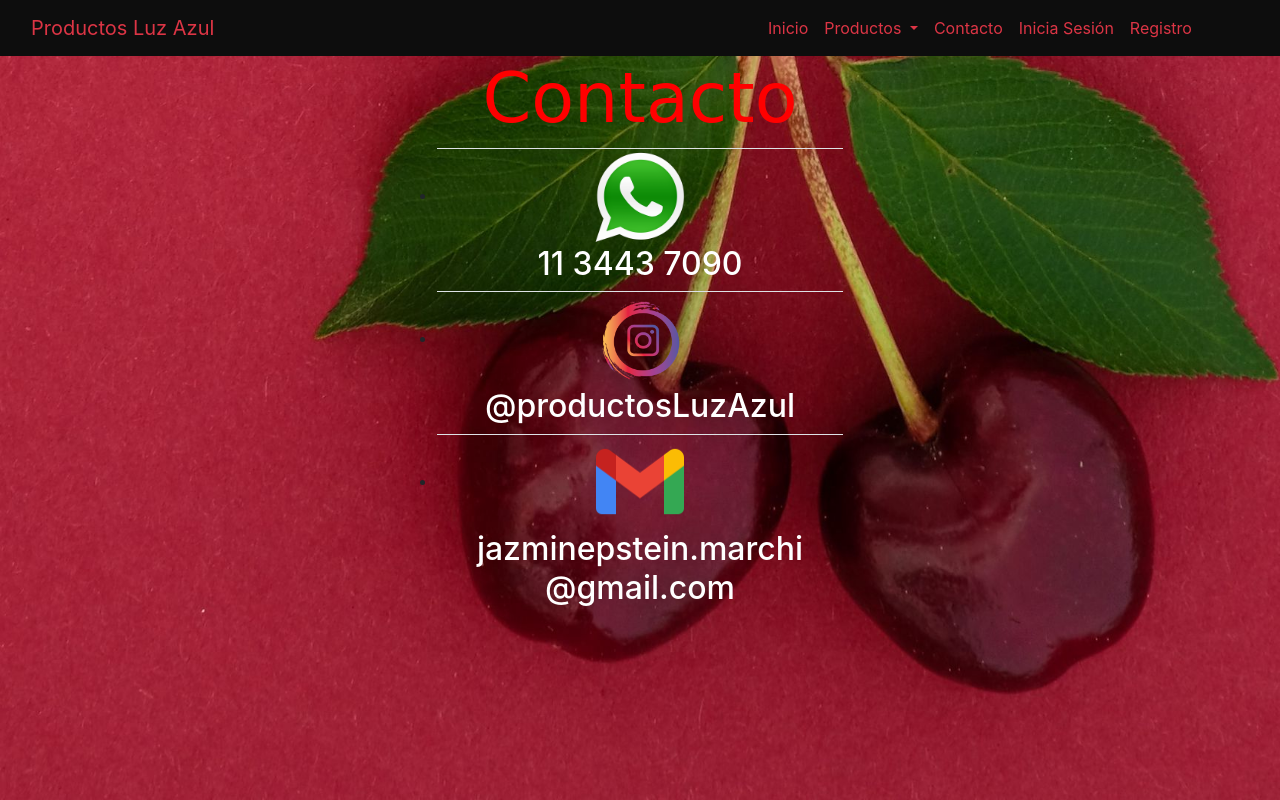
After one commit to TomasWettstein/luzazul, a PHP site: page /contacto.php in a window 1280 px wide. The commit adds this page. Run offline with PHP 8.4, Linux system fonts and the light colour scheme; data that the repository does not hold is empty; some libraries are stand-ins or nearby versions; some web fonts are replaced.

Commit message:
Modifico clases CSS, agrego funcionalidad de editar categoria, y hago pagina de contacto

```diff
--- a/luzazul/clases/validador.php
+++ b/luzazul/clases/validador.php
@@ -115,9 +115,25 @@ class Validador{
         $categoriaId = $datos['categoria'];
         if(empty($nombre)){
             $errores['nombre'] = "Debe introducir un nombre";
-        } if(empty($portada['portada']['tmp_name'])){
+        }
+        if(empty($portada['portada']['tmp_name']))
+        {
             $errores['portada'] = "Debe agregar una imagen del producto";
         }
         return $errores;
     }
+    public static function validarEditarCategoria($datos)
+    {
+        $errores = [];
+        $nombre = $datos['nombre'];
+        $precio = trim($datos['precio']);
+        if (empty($nombre))
+        {
+            $errores['nombre'] = "El campo nombre es obligatorio";
+        }
+        if ($precio <= 0) {
+            $errores['precio'] = "El campo precio es obligatorio";
+        }
+        return $errores;
+    }
 }
--- a/luzazul/config/conexion.php
+++ b/luzazul/config/conexion.php
@@ -155,6 +155,15 @@ class Conexion{
         $modificar = $db->prepare($sql);
         $modificar->execute();
     }
+    public static function modificarCategoria($datos, $id)
+    {
+        $nombre = $datos['nombre'];
+        $precio = $datos['precio'];
+        $db = Conexion::conectar();
+        $sql = "UPDATE `luzazul` . `categorias` SET `nombre` = '$nombre' , `precio` = '$precio' WHERE(`id` = '$id');";
+        $modificar = $db->prepare($sql);
+        $modificar->execute();
+    }
     public static function eliminarImagenesProducto($id)
     {
         $db = Conexion::conectar();
--- /dev/null
+++ b/luzazul/contacto.php
@@ -0,0 +1,24 @@
+<?php session_start();
+require_once("loader.php");
+require_once('partials/header.php');
+?>
+<body>
+    <?php require_once('partials/nav.php'); ?>
+    <h2 class = "-titulo">Contacto</h2>
+    <section class = "col-12">
+        <ul class  = "col-12">
+            <li class = "col-12 col-md-4 offset-md-4 border-top">
+                <img src="img/wpp.png" alt="" class = "col-6 offset-3 col-md-4 offset-md-4">
+                <h2 class = "text-center text-white">11 3443 7090</h2>
+            </li>
+            <li class = "col-12 col-md-4 offset-md-4 border-top">
+                <img src="img/insta.png" alt="" class = "col-6 offset-3 col-md-4 offset-md-4">
+                <h2 class = "text-center text-white">@productosLuzAzul</h2>
+            </li>
+            <li class = "col-12 col-md-4 offset-md-4 border-top">
+                <img src="img/correo.png" alt="" class = "col-6 offset-3 col-md-4 offset-md-4">
+                <h2 class = " text-center text-white">jazminepstein.marchi <br>@gmail.com</h2>
+            </li>
+        </ul>
+    </section>
+    <?php require_once('partials/footer.php'); ?>
--- a/luzazul/crudCategorias.php
+++ b/luzazul/crudCategorias.php
@@ -11,10 +11,10 @@ include_once('partials/header.php');
 <body>
     <?php include_once('partials/nav.php'); ?>
     <section class="col- 12 col-md-12">
-        <h1 class="col-12 text-light text-center">Administrar categorias</h1>
+        <h1 class="col-12 text-light text-center">Administrar categorías</h1>
         <button class="btn btn-primary col-12 col-md-2 offset-md-5"><a class="text-white" href="agregarCategoria.php">Agregar Categoria</a></button>
         <table class="table col-12 col-md-8 offset-md-2 mt-5 table-hover">
-            <thead class="col-12">
+            <thead class="col-8 col-md-12">
                 <tr>
                     <th class="text-light" scope="col">#</th>
                     <th class="text-light" scope="col">Nombre</th>
@@ -36,7 +36,6 @@ include_once('partials/header.php');
             </tbody>
         </table>
     </section>
-</body>
 <?php include_once('partials/footer.php');?>
 <?php endif;?>
 <?php if ($_SESSION['is_admin'] === "0") : ?>
--- a/luzazul/css/master.css
+++ b/luzazul/css/master.css
@@ -6,20 +6,20 @@ body{
     background-attachment: fixed;
 }
 /*Barra navegacion*/
-._nav{
+.-nav{
     background-color: rgba(13, 13, 13, 1);
     width: 100%;
     animation-name: navbar;
     animation-duration: 3s;
 
 }
-._boton_menu{
+.-boton-menu{
     width: 50px;
     margin-top: -10px;
     margin-bottom: 50px;
 }
 /*Index*/
-._titulo_index{
+.-titulo{
     text-align: center;
     font-family: 'Spirax', cursive;
     font-size: 70px;
@@ -27,7 +27,7 @@ body{
     animation-name: titulo;
     animation-duration: 6s;
 }
-._descrip_index{
+.-descrip-index{
     text-align: center;
     font-family: 'Spirax', cursive;
     color: whitesmoke;
@@ -53,12 +53,9 @@ body{
 .slider img {
     width: 24.7%;
 }
-._producto_img{
-    width: 100%;
-}
 
 /*Login*/
-._form_login{
+.-form-login{
     background-color: rgba(0, 0, 0, 0.42);
 }
 @keyframes cambio {
--- a/luzazul/login.php
+++ b/luzazul/login.php
@@ -43,7 +43,7 @@ include_once('partials/header.php');
   ?>
   <section class="col- 12 col-md-12">
     <h2 class="text-center text-danger">Iniciar sesion</h2>
-    <form action="login.php" method="POST" class="_form_login col-12 col-md-4 offset-md-4 mt-5 _form_login d-flex flex-column  ">
+    <form action="login.php" method="POST" class="_form_login col-12 col-md-4 offset-md-4 mt-5 -form-login d-flex flex-column  ">
       <div class="form-group d-flex flex-column">
         <label for="exampleInputEmail1" class="text-danger d-flex ">Escriba su E-mail</label>
         <input type="email" placeholder="Ingrese su email" class="form-control d-flex" name="email" id="exampleInputEmail1" aria-describedby="emailHelp">
--- a/luzazul/partials/nav.php
+++ b/luzazul/partials/nav.php
@@ -3,11 +3,11 @@
 <?php if ($_SESSION) : ?>
 
   <?php if ($_SESSION['is_admin'] === "1") : ?>
-    <nav class="navbar navbar-expand-lg  _nav">
+    <nav class="navbar navbar-expand-lg -nav">
       <a class="navbar-brand text-danger col-7" href="#">Productos Luz Azul</a>
       <button class="navbar-toggler" type="button" data-toggle="collapse" data-target="#navbarNavDropdown" aria-controls="navbarNavDropdown" aria-expanded="false" aria-label="Toggle navigation">
         <span class="navbar-toggler-icon">
-          <img src="img/menu.png" class="_boton_menu" alt="">
+          <img src="img/menu.png" class="-boton-menu" alt="">
         </span>
       </button>
       <div class="collapse navbar-collapse" id="navbarNavDropdown">
@@ -26,7 +26,7 @@
             </div>
           </li>
           <li class="nav-item">
-            <a class="nav-link text-danger" href="#">Contacto</a>
+            <a class="nav-link text-danger" href="contacto.php">Contacto</a>
           </li>
           <li class="nav-item dropdown">
             <a class="nav-link text-danger  dropdown-toggle" href="#" id="navbarDropdownMenuLink" role="button" data-toggle="dropdown" aria-haspopup="true" aria-expanded="false">
@@ -34,7 +34,7 @@
             </a>
             <div class="dropdown-menu" aria-labelledby="navbarDropdownMenuLink">
               <a class="dropdown-item text-danger" href="crudProductos.php">Productos</a>
-              <a class="dropdown-item text-danger" href="crudCategorias.php">Categorias</a>
+              <a class="dropdown-item text-danger" href="crudCategorias.php">Categorías</a>
             </div>
           </li>
           <?php if (isset($_SESSION['nombre'])) : ?>
@@ -55,11 +55,11 @@
 
   <?php if ($_SESSION['is_admin'] === "0") : ?>
 
-    <nav class="navbar navbar-expand-lg  _nav">
+    <nav class="navbar navbar-expand-lg  -nav">
       <a class="navbar-brand text-danger col-8" href="#">Productos Luz Azul</a>
       <button class="navbar-toggler" type="button" data-toggle="collapse" data-target="#navbarNavDropdown" aria-controls="navbarNavDropdown" aria-expanded="false" aria-label="Toggle navigation">
         <span class="navbar-toggler-icon">
-          <img src="img/menu.png" class="_boton_menu" alt="">
+          <img src="img/menu.png" class="-boton-menu" alt="">
         </span>
       </button>
       <div class="collapse navbar-collapse" id="navbarNavDropdown">
@@ -78,7 +78,7 @@
             </div>
           </li>
           <li class="nav-item">
-            <a class="nav-link text-danger" href="#">Nosotros</a>
+            <a class="nav-link text-danger" href="contacto.php">Contacto</a>
           </li>
           <?php if (isset($_SESSION['nombre'])) : ?>
             <li class="nav-item dropdown">
@@ -97,11 +97,11 @@
   <?php endif; ?>
 <?php endif; ?>
 <?php if (!$_SESSION) : ?>
-  <nav class="navbar navbar-expand-lg  _nav">
+  <nav class="navbar navbar-expand-lg  -nav">
     <a class="navbar-brand text-danger col-7" href="#">Productos Luz Azul</a>
     <button class="navbar-toggler" type="button" data-toggle="collapse" data-target="#navbarNavDropdown" aria-controls="navbarNavDropdown" aria-expanded="false" aria-label="Toggle navigation">
       <span class="navbar-toggler-icon">
-        <img src="img/menu.png" class="_boton_menu" alt="">
+        <img src="img/menu.png" class="-boton-menu" alt="">
       </span>
     </button>
     <div class="collapse navbar-collapse" id="navbarNavDropdown">
@@ -120,7 +120,7 @@
           </div>
         </li>
         <li class="nav-item">
-          <a class="nav-link text-danger" href="#">Nosotros</a>
+          <a class="nav-link text-danger" href="contacto.php">Contacto</a>
         </li>
         <li class="nav-item">
           <a class="nav-link text-danger" href="login.php">Inicia Sesión</a>
--- a/luzazul/registro.php
+++ b/luzazul/registro.php
@@ -23,7 +23,7 @@ include_once('partials/header.php');
     <?php if (!empty($message)) : ?>
       <p> <?= $message ?></p>
     <?php endif; ?>
-    <form action="registro.php" method="POST" class="col-12 col-md-4 offset-md-4 mt-5 _form_login d-flex flex-column ">
+    <form action="registro.php" method="POST" class="col-12 col-md-4 offset-md-4 mt-5 -form-login d-flex flex-column ">
       <div class="form-group d-flex flex-column">
         <label for="exampleInputEmail1" class="text-danger d-flex ">Escriba nombre de usuario</label>
         <input type="text" class="form-control d-flex" placeholder="Ingrese un nuevo nombre de usuario..." name="nombre" id="nombre">
@@ -56,7 +56,7 @@ include_once('partials/header.php');
         <?php endif ?>
       </div>
       <button type="submit" class="btn btn-dark text-center col-4 offset-4">Enviar</button>
-      <span class="text-primary">Ya tenes una cuenta? <a href="login.php">Inicia sesion</a></span>
+      <span class="text-primary">¿Ya tenes una cuenta? <a href="login.php">Inicia sesion</a></span>
 
     </form>
   </section>
```
Also changed, not shown: luzazul/editarCategoria.php (added, +61 -0 lines), luzazul/index.php (+4 -4 lines), luzazul/mostrarProducto.php (+5 -5 lines), luzazul/img/correo.png (added), luzazul/img/insta.png (added), luzazul/img/wpp.png (added), luzazul/js/fullscreen.js (added).
